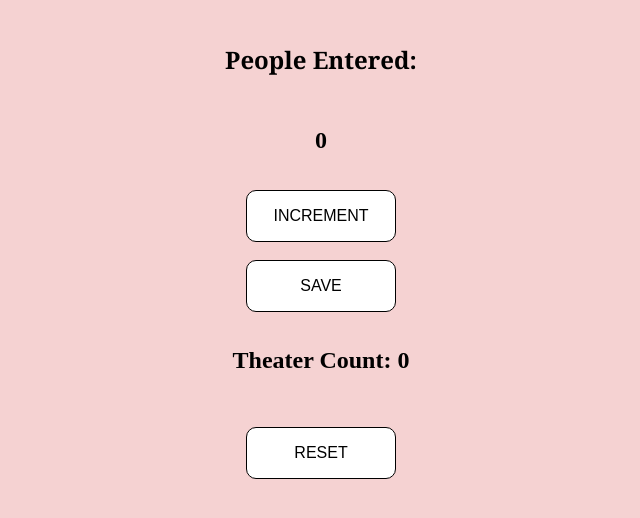
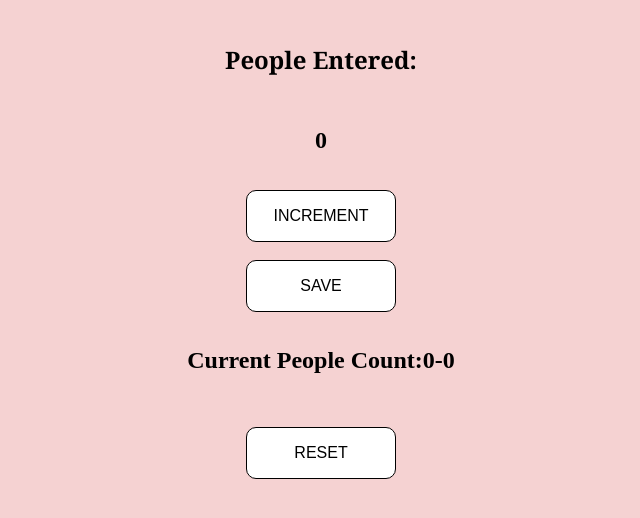
Before and after one commit to sauravgore/Audience-Counter, a plain HTML site: page index.html in a window 1280 px wide. Both pictures are taken after a click on the button "SAVE". Shown: the whole page, without its empty margins (319-959 px from the left). Drawn offline with Linux system fonts and the light colour scheme.

Commit message:
Updated with counter stack

```diff
--- a/index.html
+++ b/index.html
@@ -13,7 +13,7 @@
     <button id="increment-btn" onclick="increment()">INCREMENT</button>
     <br>
     <button id="save-btn" onclick="save()">SAVE</button>
-    <h2 id="save-el">Theater Count:0</h2>
+    <h2 id="save-el">Current People Count: </h2>
     <br>
     <button id="reset-btn" onclick="reset()">RESET</button>
     <script src="index.js"></script>
--- a/index.js
+++ b/index.js
@@ -1,6 +1,9 @@
 let count = 0;
 
 let countEl = document.getElementById('count-el');
+let saveEl = document.getElementById('save-el');
+
+saveEl.innerText += 0;
 
 //increment function call
 function increment() {
@@ -13,15 +16,14 @@ function increment() {
     }
 }
 
-let saveEl = document.getElementById('save-el');
-
 //save function call
 function save() {
+    let currCount = count;
     if (count > 50) {
         saveEl.innerText = "Theater is fully occupied";
     }
     else {
-        saveEl.innerText = 'Theater Count: ' + count;
+        saveEl.innerText += '-' + currCount;
     }
 }
 
```
